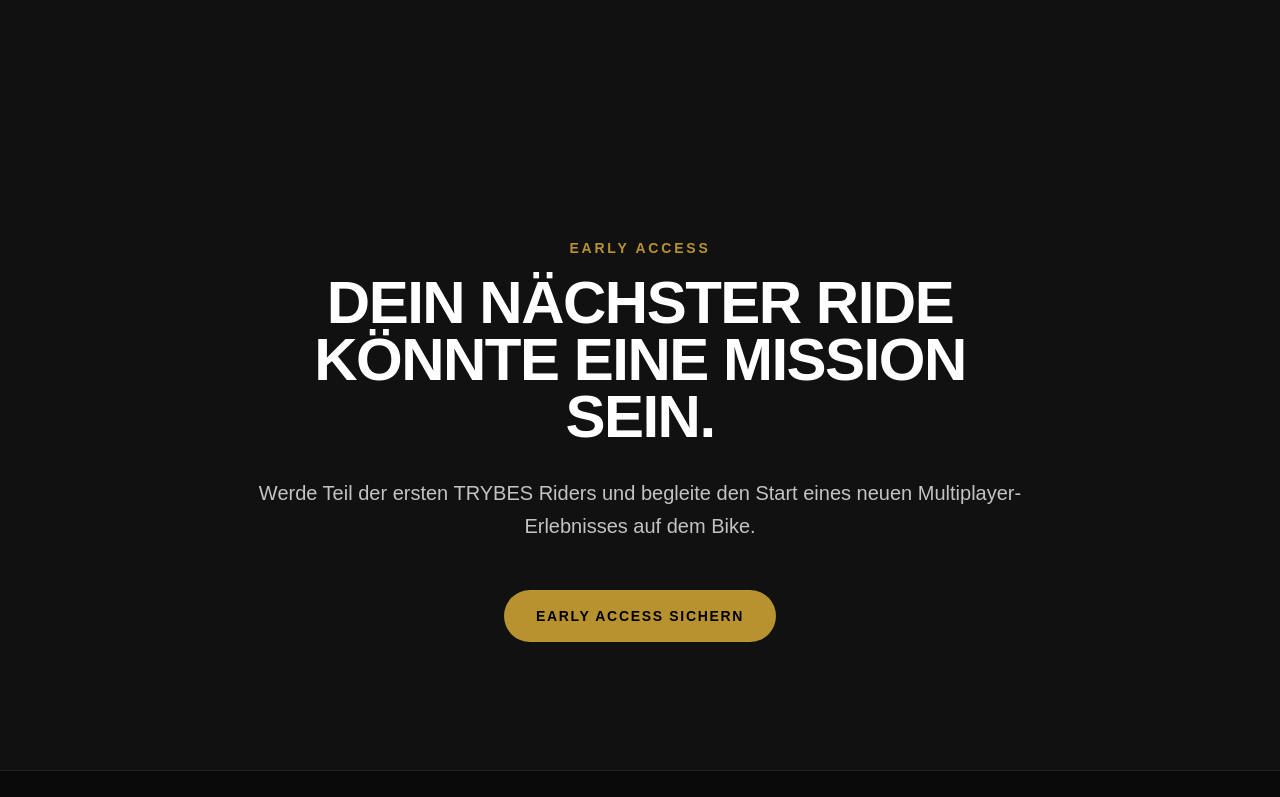
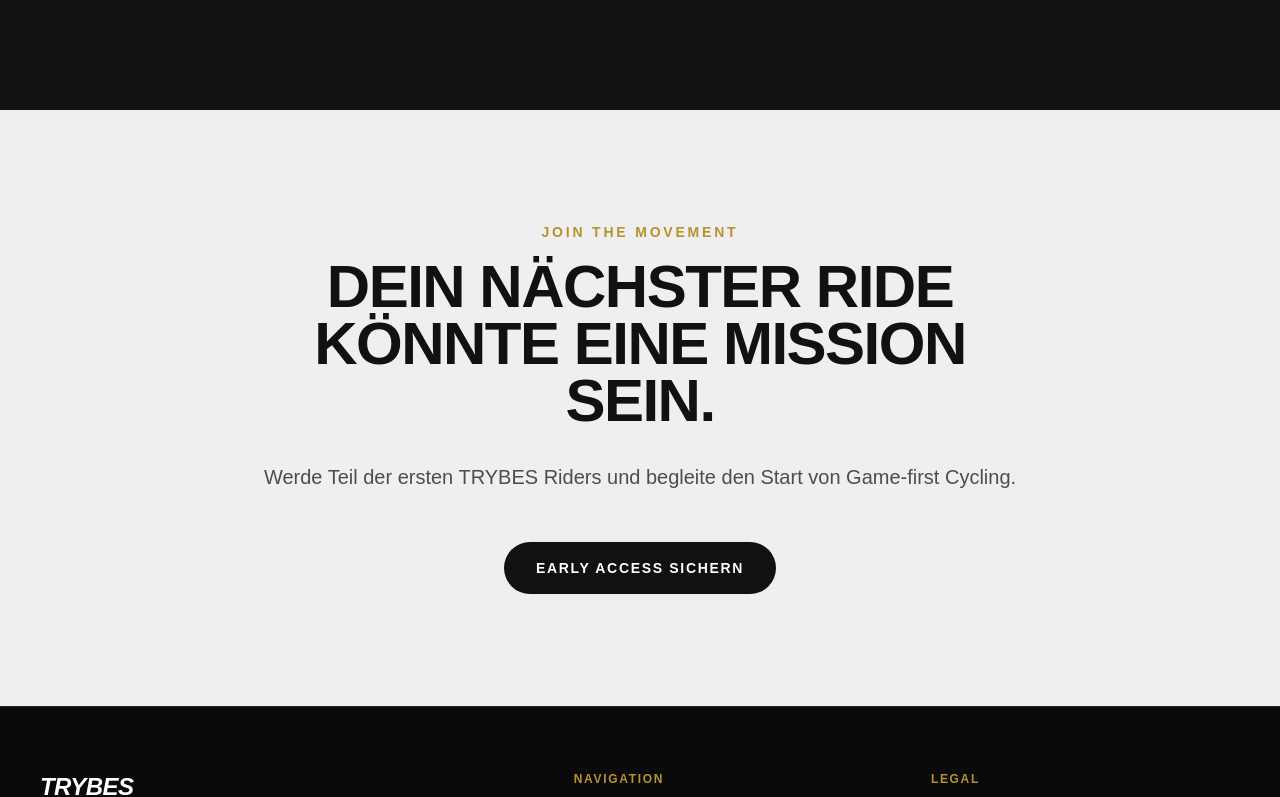
Before and after one commit to Lucas-MStein/trybes-app, a Next.js app: page / in a window 1280 px wide. Shown: the part 3375-4172 px from the top of the page. Built offline with nearby package versions, Linux system fonts and the light colour scheme.

Commit message:
adjusted cta

```diff
--- a/src/components/sections/cta.tsx
+++ b/src/components/sections/cta.tsx
@@ -2,10 +2,10 @@
 
 export function CTA() {
     return (
-        <Section id="cta" tone="dark" spacing="cta">
+        <Section id="cta" tone="light">
             <div className="mx-auto max-w-3xl text-center">
                 <p className="mb-4 text-sm font-semibold uppercase tracking-[0.2em] text-[#b7922f]">
-                    Early Access
+                    Join the movement
                 </p>
 
                 <h2 className="text-4xl font-black uppercase leading-[0.95] tracking-tight sm:text-5xl lg:text-6xl">
@@ -13,15 +13,15 @@
                     <span className="block">könnte eine Mission sein.</span>
                 </h2>
 
-                <p className="mt-8 text-lg leading-relaxed text-white/75 sm:text-xl">
-                    Werde Teil der ersten TRYBES Riders und begleite den Start eines
-                    neuen Multiplayer-Erlebnisses auf dem Bike.
+                <p className="mt-8 text-lg leading-relaxed text-[#4d4d4d] sm:text-xl">
+                    Werde Teil der ersten TRYBES Riders und begleite den Start von
+                    Game-first Cycling.
                 </p>
 
                 <div className="mt-12 flex justify-center">
                     <a
                         href="mailto:hello@trybes.app?subject=TRYBES%20Early%20Access"
-                        className="inline-flex items-center justify-center rounded-full bg-[#b7922f] px-8 py-4 text-sm font-semibold uppercase tracking-[0.12em] text-black transition hover:brightness-105"
+                        className="inline-flex items-center justify-center rounded-full bg-[#111111] px-8 py-4 text-sm font-semibold uppercase tracking-[0.12em] text-white transition hover:bg-black"
                     >
                         Early Access sichern
                     </a>
```
